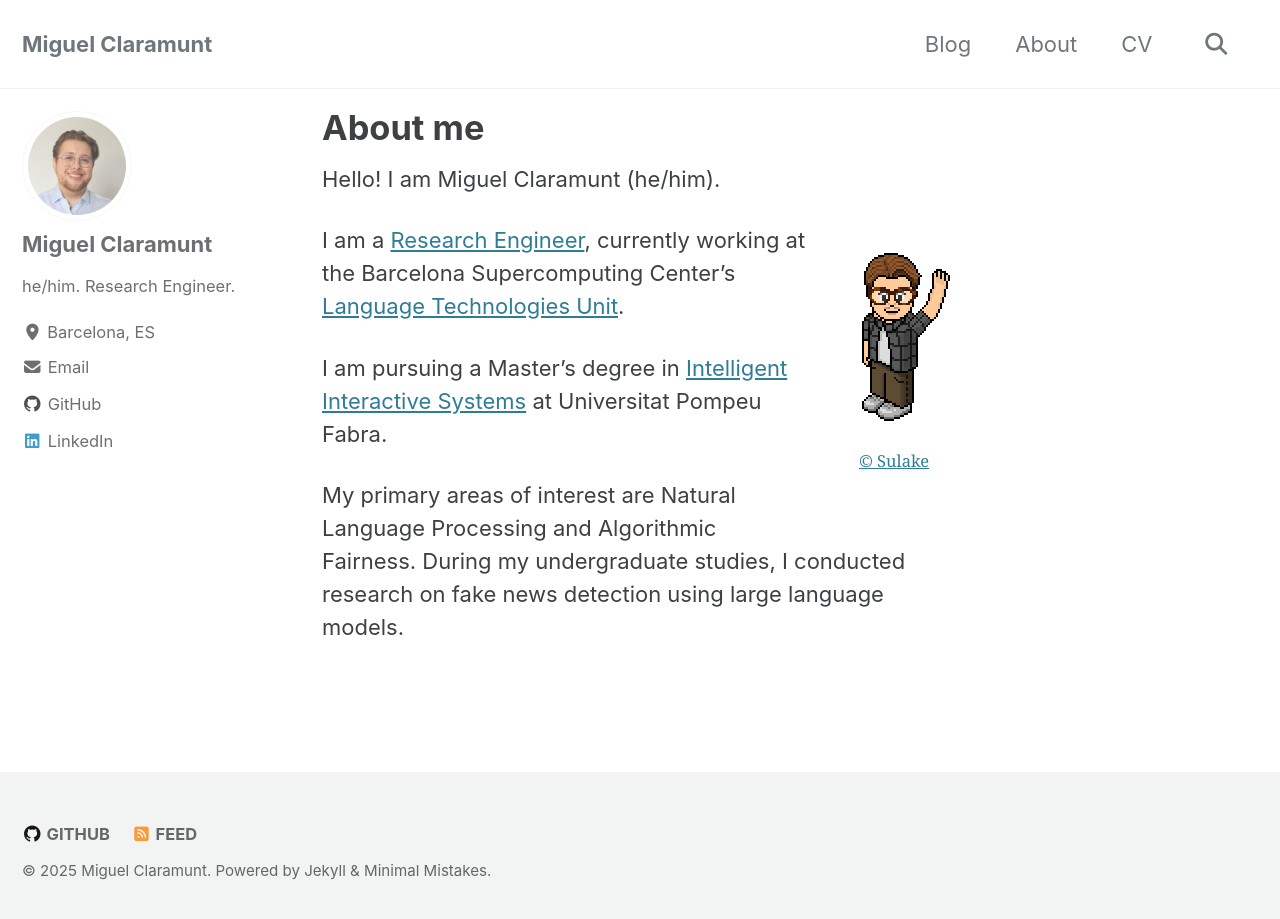
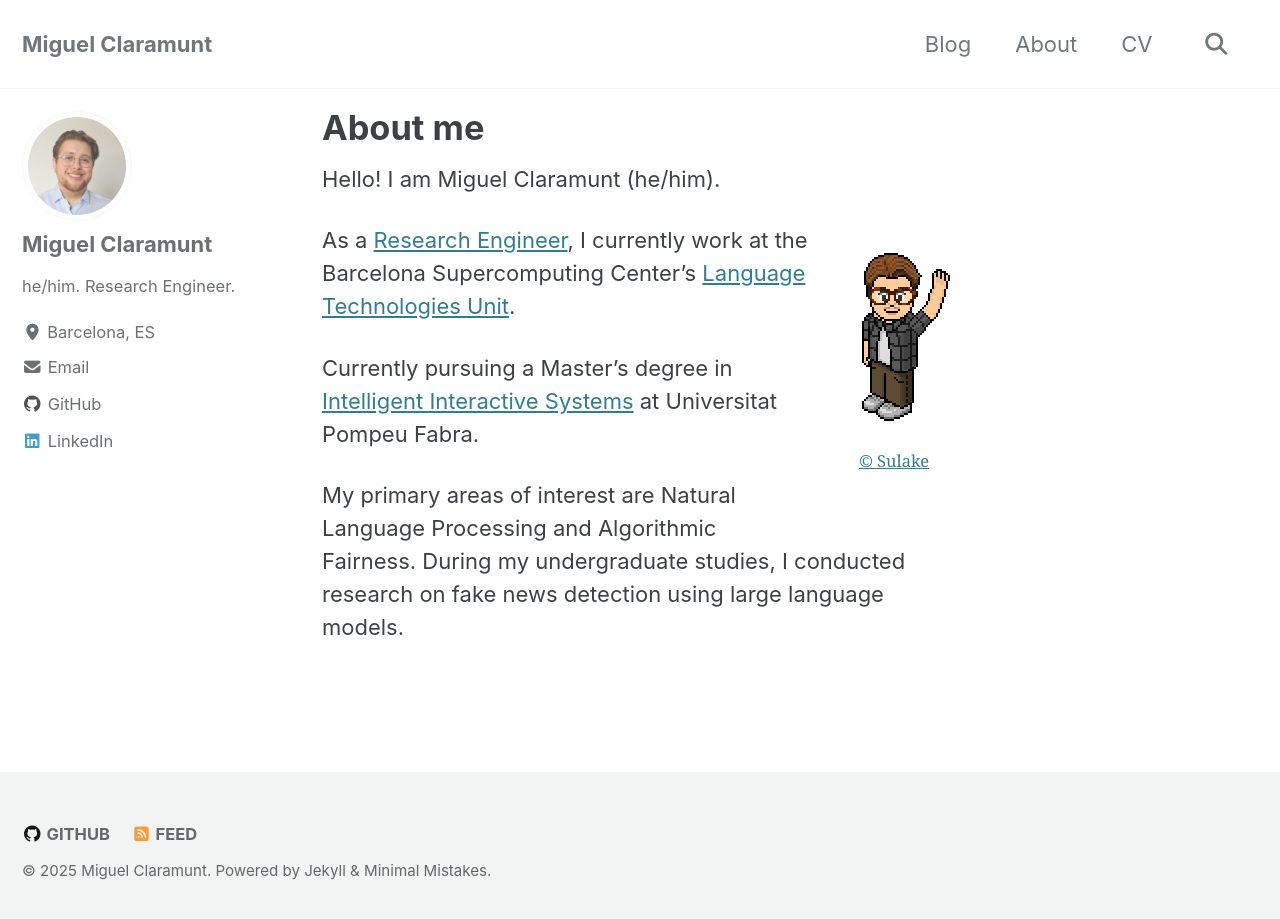
Before and after one commit to MiguelClaramunt/miguelclaramunt.github.io, a Jekyll site: the page built from _pages/about.md, in a window 1280 px wide and 927 px high. Shown: the top 919 px of the window. Built offline with Jekyll 4.4.1, drawn with Linux system fonts in a browser that asks for light colours; cached includes are drawn as plain includes.

Commit message:
Rephrase about page

```diff
--- a/_pages/about.md
+++ b/_pages/about.md
@@ -28,8 +28,8 @@ redirect_from:
 
 Hello! I am Miguel Claramunt (he/him).
 
-I am a [Research Engineer](https://www.bsc.es/claramunt-argote-miguel), currently working at the Barcelona Supercomputing Center's [Language Technologies Unit](https://www.bsc.es/discover-bsc/organisation/research-departments/language-technologies-unit).
+As a [Research Engineer](https://www.bsc.es/claramunt-argote-miguel), I currently work at the Barcelona Supercomputing Center's [Language Technologies Unit](https://www.bsc.es/discover-bsc/organisation/research-departments/language-technologies-unit).
 
-I am pursuing a Master's degree in [Intelligent Interactive Systems](https://www.upf.edu/web/iis) at Universitat Pompeu Fabra.
+Currently pursuing a Master's degree in [Intelligent Interactive Systems](https://www.upf.edu/web/iis) at Universitat Pompeu Fabra.
 
 My primary areas of interest are Natural Language Processing and Algorithmic Fairness. During my undergraduate studies, I conducted research on fake news detection using large language models.
```
